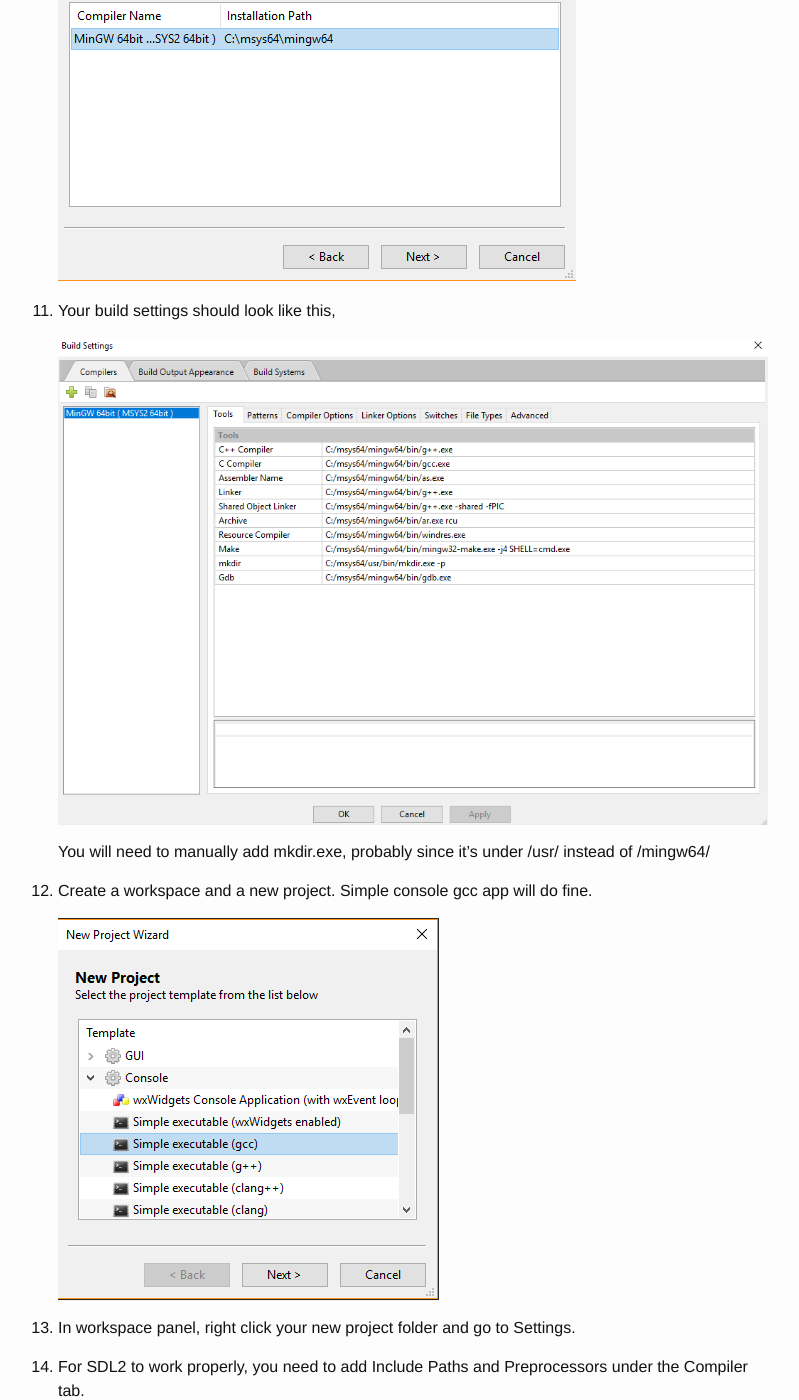
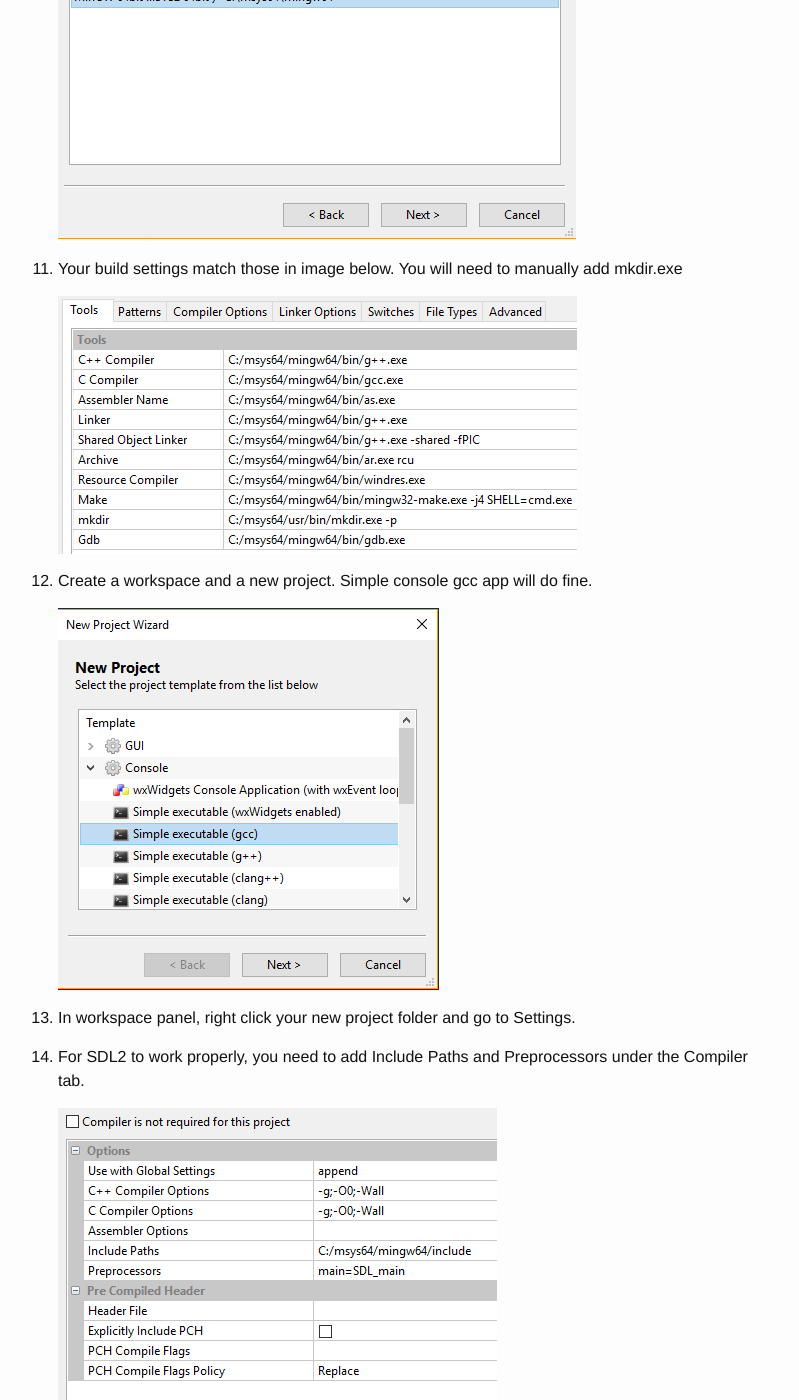
Before and after one commit to fosterseth/fosterseth.github.io, a Jekyll site: the page built from _posts/2016-05-21-ffmpeg-sdl2-codelite-tutorial.md, in a window 1280 px wide and 1400 px high, scrolled down 807 px. Shown: the whole window, without its empty margins (242-1041 px from the left). Built offline with Jekyll 4.4.1, drawn with Linux system fonts in a browser that asks for light colours; some of the changed text lies outside the part shown.

Commit message:
updated images to be clearer.

```diff
--- a/_posts/2016-05-21-ffmpeg-sdl2-codelite-tutorial.md
+++ b/_posts/2016-05-21-ffmpeg-sdl2-codelite-tutorial.md
@@ -1,6 +1,6 @@
 ---
 layout: post
-title: "[Tutorial] msys2, sdl2, ffmpeg, and codelite"
+title: "[tutorial] msys2, sdl2, ffmpeg, and codelite"
 ---
 
 This is a tutorial for setting up a native Windows GCC environment with the CodeLite IDE.
@@ -28,11 +28,9 @@ This is a tutorial for setting up a native Windows GCC environment with the Code
 
     ![setup_compilers]({{ site.url }}/assets/setup_compilers.PNG)
 
-11. Your build settings should look like this,
+11. Your build settings match those in image below. You will need to manually add mkdir.exe
 
     ![build_settings]({{ site.url }}/assets/build_settings.PNG)
-
-    You will need to manually add mkdir.exe, probably since it's under /usr/ instead of /mingw64/
 
 12. Create a workspace and a new project. Simple console gcc app will do fine.
 
```
Also changed, not shown: assets/build_settings.PNG, assets/compiler_tab.PNG, assets/linker_tab.PNG.
